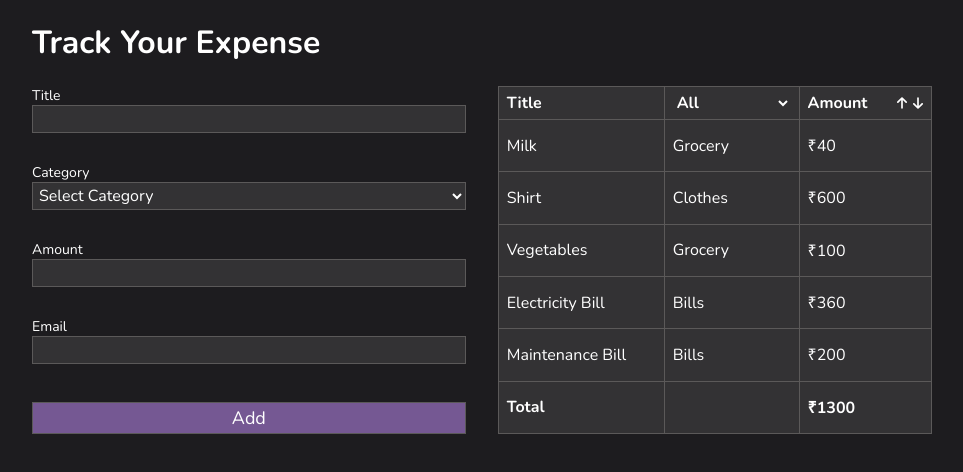
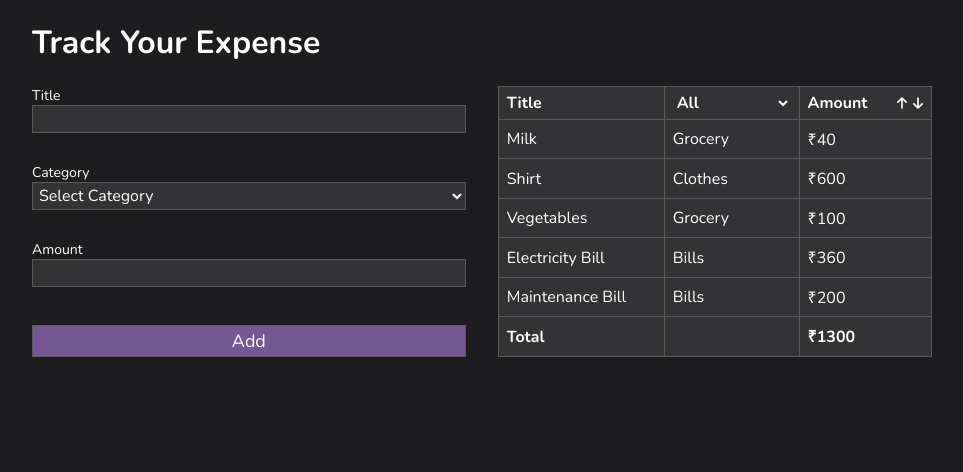
Before and after one commit to YaminiSharma780/Expenzo, a React (Vite) app: page / in a window 1280 px wide. Shown: the top 472 px of the page, without its empty margins (158-1121 px from the left). Built offline with nearby package versions, Linux system fonts and the light colour scheme.

Commit message:
email field removed

```diff
--- a/src/components/ExpenseForm.jsx
+++ b/src/components/ExpenseForm.jsx
@@ -7,7 +7,6 @@ export default function ExpenseForm({ setExpenses }) {
     title: "",
     category: "",
     amount: "",
-    email: '',
   });
   const [errors, setErrors] = useState({});
 
@@ -27,13 +26,6 @@ export default function ExpenseForm({ setExpenses }) {
     ],
     category: [{ required: true, message: "Please select a category" }],
     amount: [{ required: true, message: "Please enter an amount" }],
-    email: [
-      { required: true, message: "Please enter an email" },
-      {
-        pattern: /^[\w-\.]+@([\w-]+\.)+[\w-]{2,4}$/,
-        message: "Please enter a valid email",
-      },
-    ],
   };
 
   const validateForm = (formData) => {
@@ -106,14 +98,6 @@ export default function ExpenseForm({ setExpenses }) {
         onChange={handleInputChange}
         error={errors.amount}
       />
-      <Input
-        label={"Email"}
-        id={"email"}
-        name={"email"}
-        value={currExpense.email}
-        onChange={handleInputChange}
-        error={errors.email}
-      />
       <button className="add-btn">Add</button>
     </form>
   );
```
